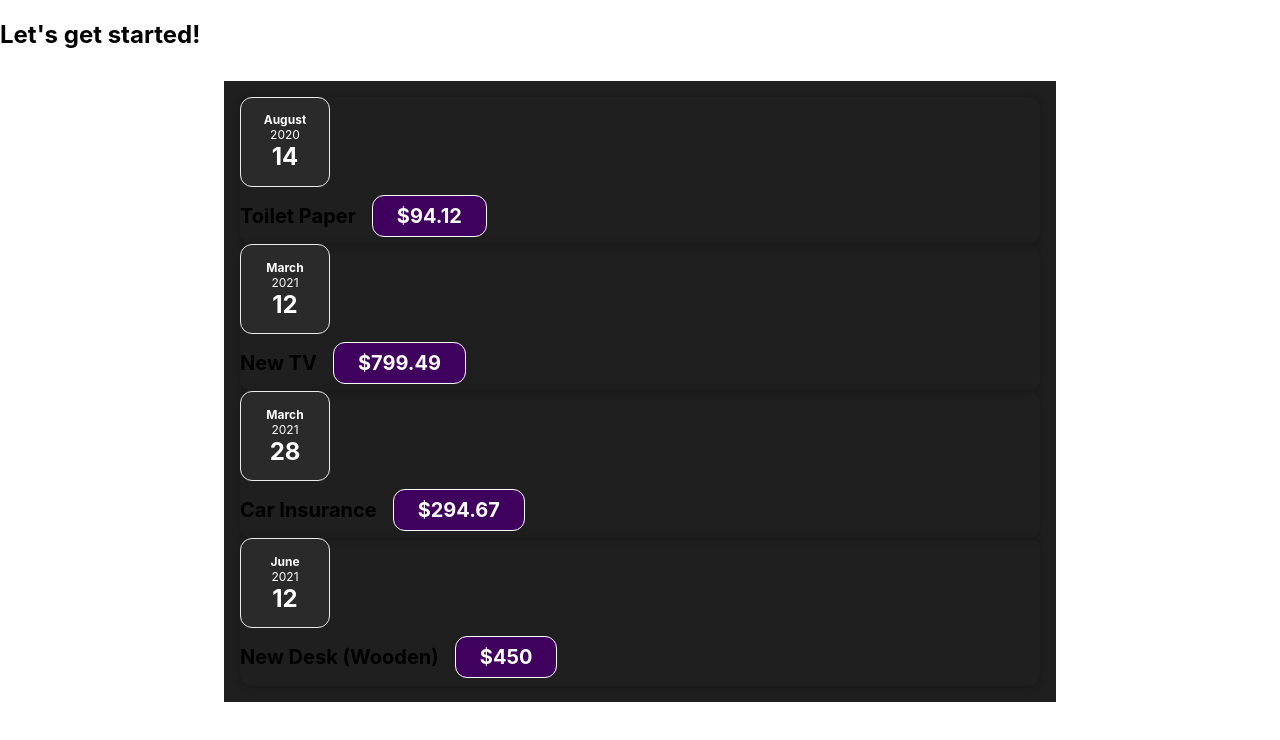
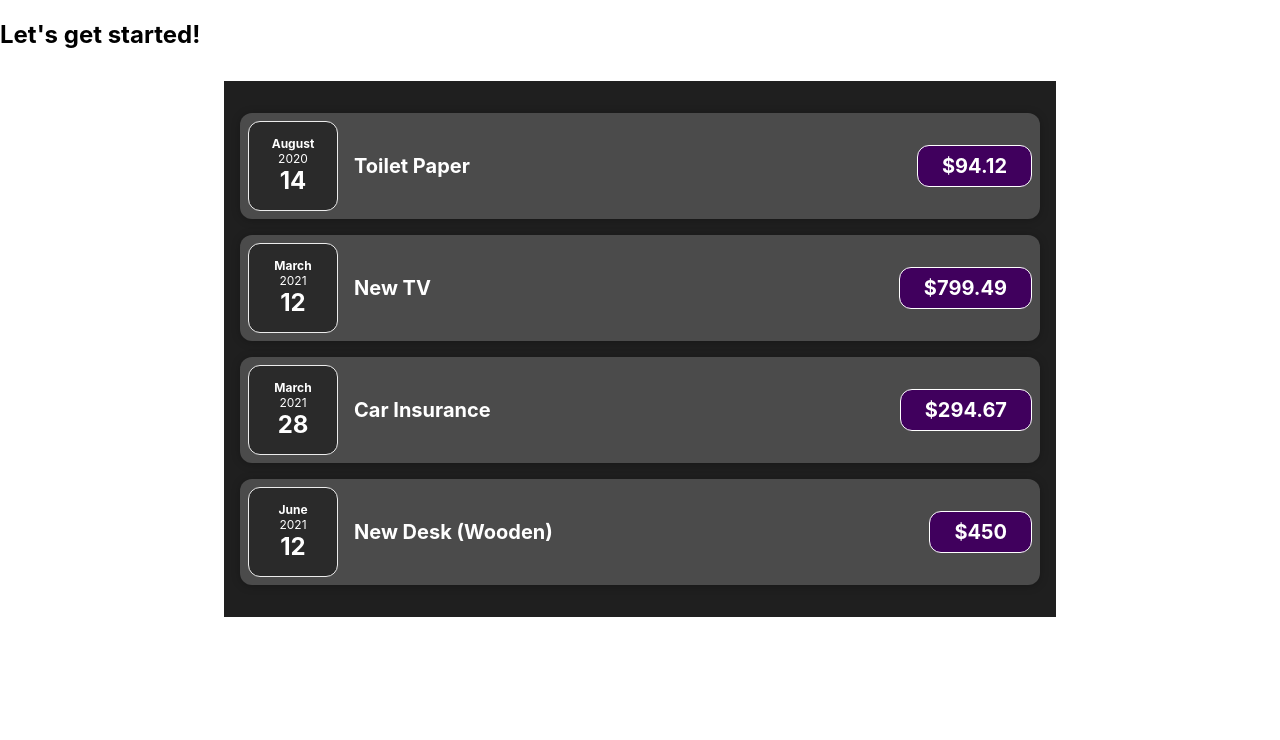
Before and after one commit to alex-avitia/react-practice-and-exercises, a React (Create React App) app: page / in a window 1280 px wide. Shown: the top 740 px of the page. Built offline with nearby package versions, Linux system fonts and the light colour scheme.

Commit message:
created a string of class names for dynamic representation

```diff
--- a/src/components/Card.js
+++ b/src/components/Card.js
@@ -1,7 +1,9 @@
 import './Card.css';
 
 function card (props) {
-    return <div className="card">{props.children}</div>;
+    // we add a constant to represent the class name, that way any class name received from outside is immediately added to the string dynamically
+    const classes = ' card ' + props.className;
+    return <div className={classes}>{props.children}</div>;
 }
 
 export default card;
```
